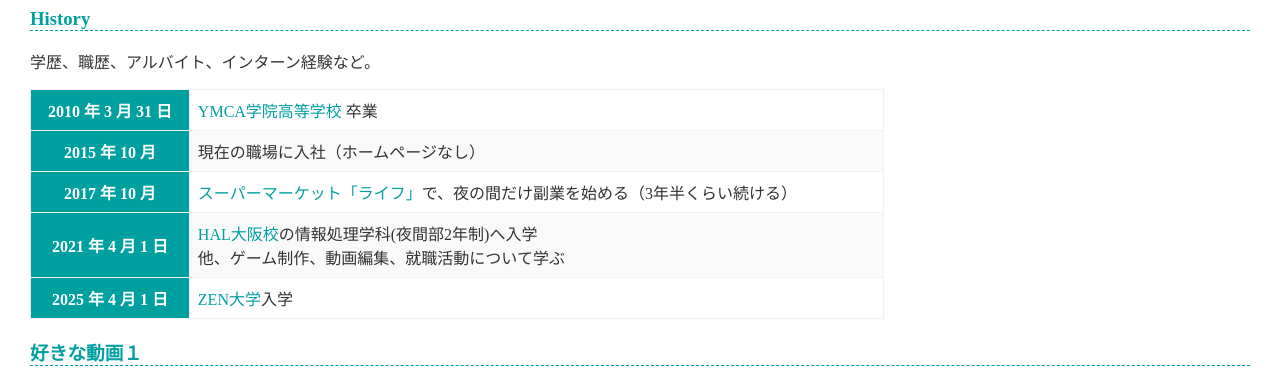
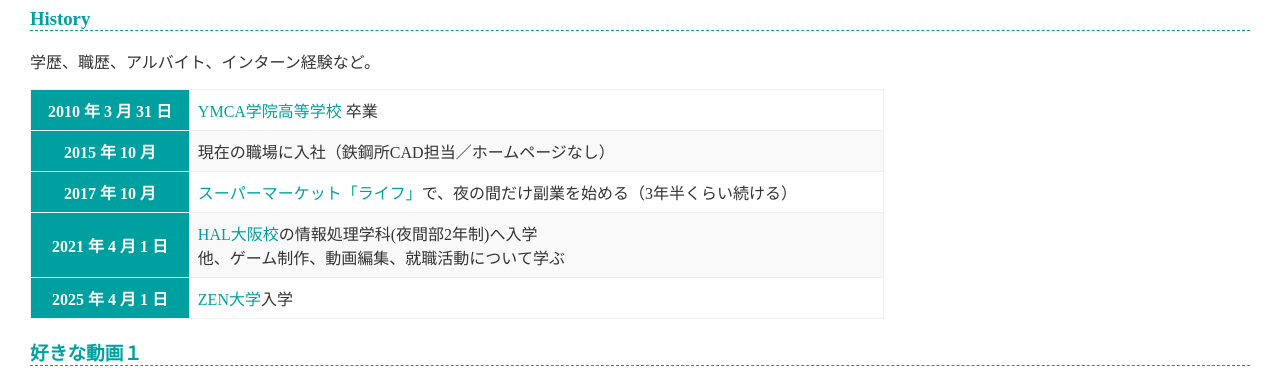
Before and after one commit to Handle-YY/handle-yy.github.io, a plain HTML site: page index.html in a window 1280 px wide. Shown: the part 1160-1528 px from the top of the page. Drawn offline with Linux system fonts and the light colour scheme.

Commit message:
Update index.html

```diff
--- a/index.html
+++ b/index.html
@@ -71,7 +71,7 @@
       </tr>
       <tr>
         <th>2015 年 10 月 </th>
-        <td>現在の職場に入社（ホームページなし）</td>
+        <td>現在の職場に入社（鉄鋼所CAD担当／ホームページなし）</td>
       </tr>
       <tr>
         <th>2017 年 10 月</th>
```
